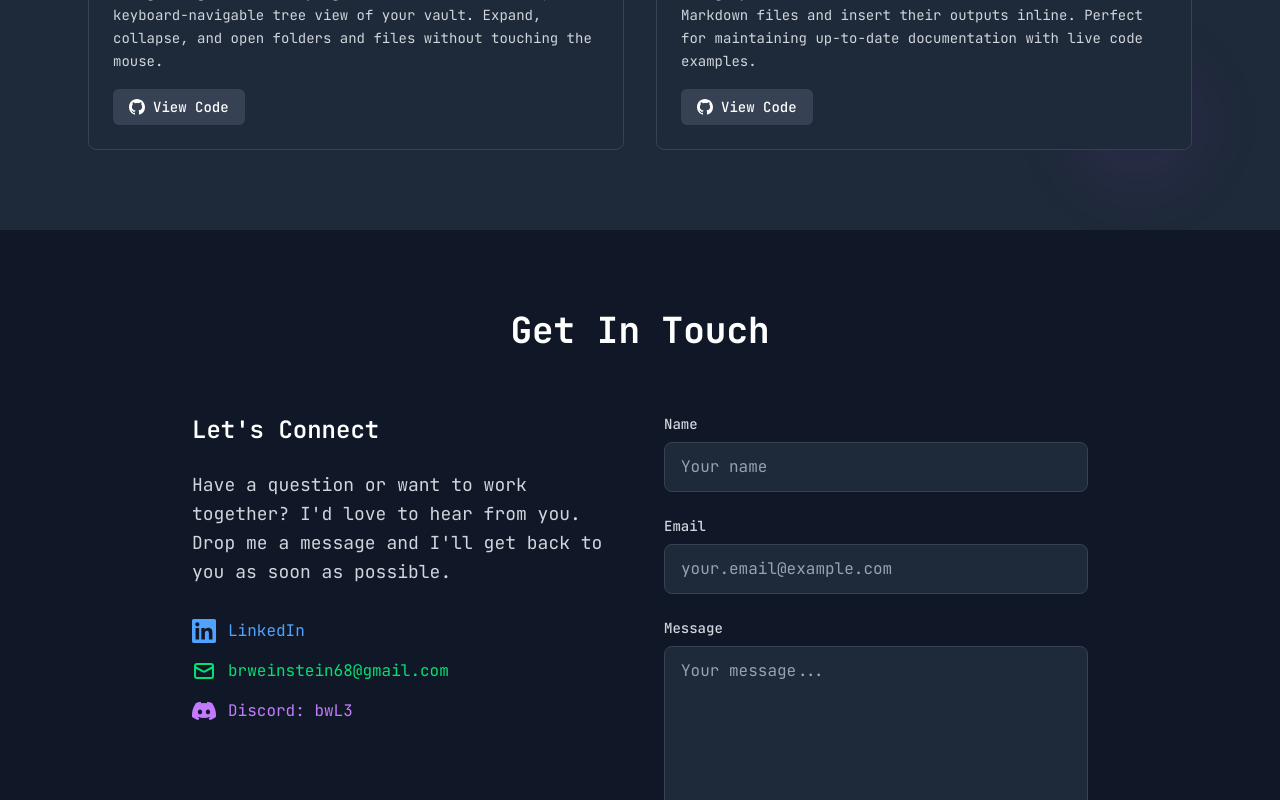
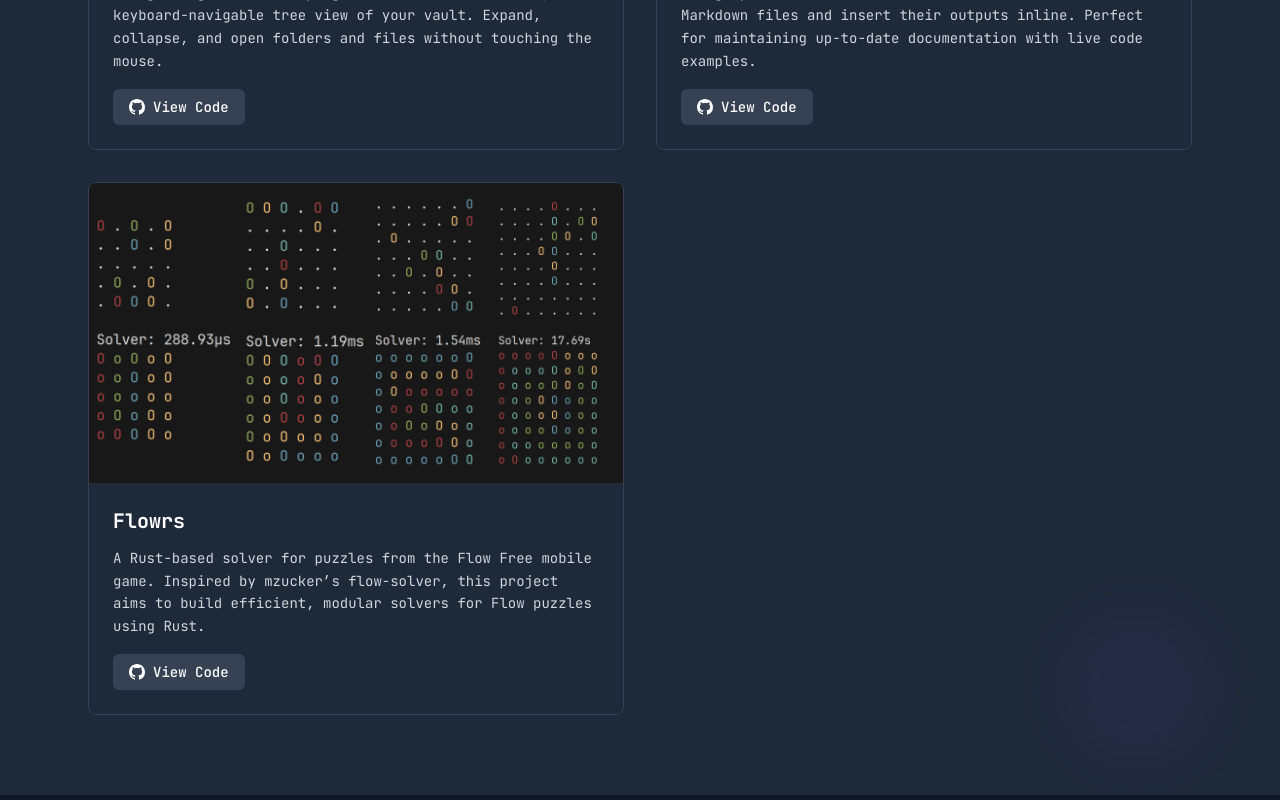
Before and after one commit to brweinstein/bw_website, a Next.js app: page / in a window 1280 px wide. Shown: the part 2000-2800 px from the top of the page. Built offline with nearby package versions, Linux system fonts and the light colour scheme.

Commit message:
Updated images + added flowrs

```diff
--- a/src/components/ProjectsSection.tsx
+++ b/src/components/ProjectsSection.tsx
@@ -135,6 +135,15 @@ export default function ProjectsSection() {
               imageUrl="/demo/runmd-demo.gif"
             />
           </motion.div>
+          <motion.div variants={cardVariants}>
+            <ProjectCard
+              title="Flowrs"
+              description="A Rust-based solver for puzzles from the Flow Free mobile game. Inspired by mzucker’s flow-solver, this project aims to build efficient, modular solvers for Flow puzzles using Rust."
+              githubUrl="https://github.com/brweinstein/flowrs"
+              imageUrl="/demo/flowrs-demo.png"
+            />
+          </motion.div>
+
         </motion.div>
       </div>
     </section>
```
Also changed, not shown: public/demo/flowrs-demo.png (added), public/demo/greprs-demo.png.
